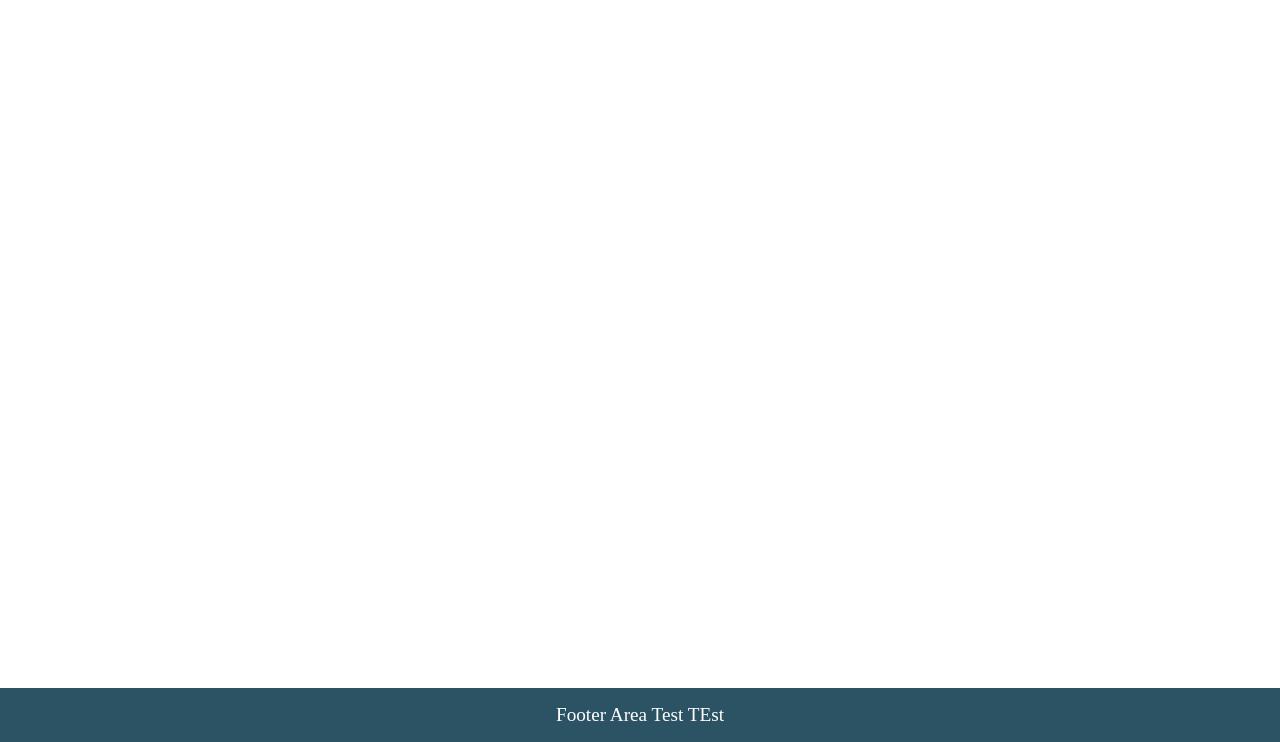
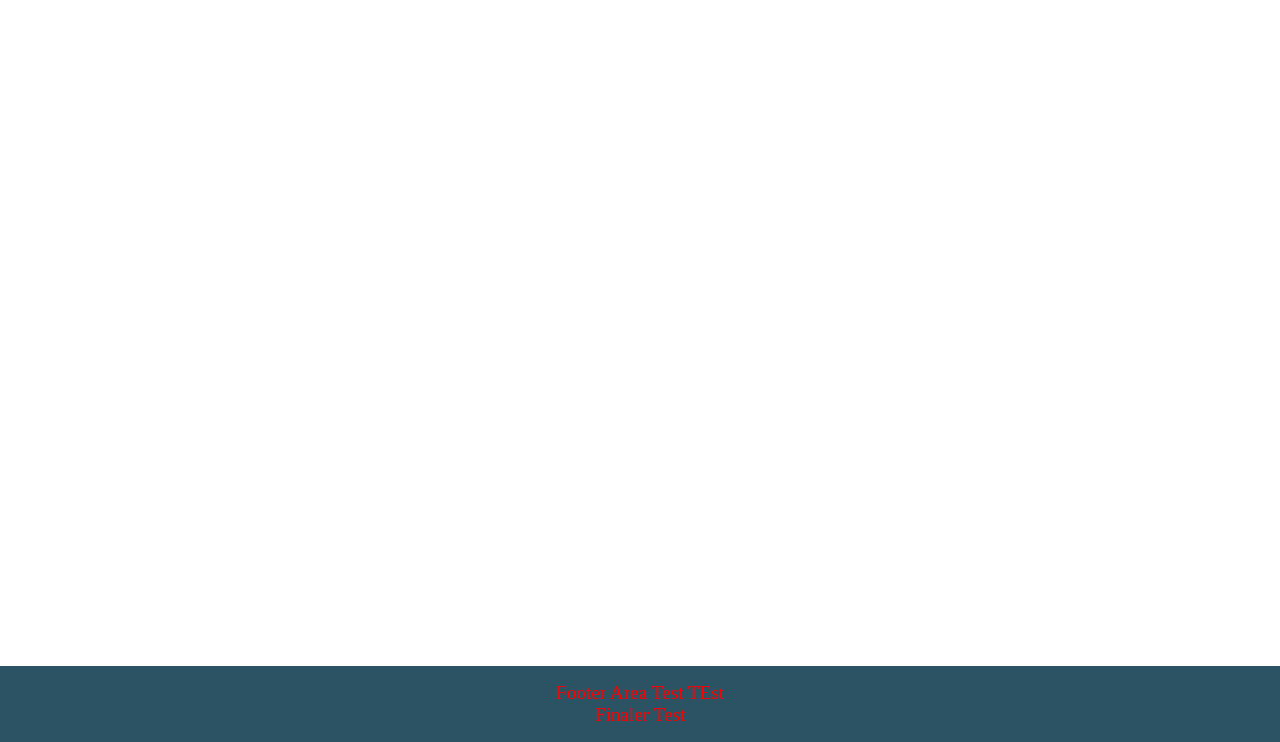
Before and after one commit to ffb92/pb-final-project, a website: page index.html in a window 1280 px wide. Shown: the part 58-800 px from the top of the page. Drawn offline with Linux system fonts and the light colour scheme.

Commit message:
mergetest

```diff
--- a/index.html
+++ b/index.html
@@ -4,10 +4,13 @@
     <meta charset="UTF-8" />
     <meta name="viewport" content="width=device-width, initial-scale=1.0" />
     <title>Document</title>
-    <link rel="stylesheet" href="/styles/main.css">
-</head>
-<body>
-    <h1 style="background-color: red;">Das ist ein Test</h1>
-    <footer>Footer Area Test TEst</footer>
-</body>
+    <link rel="stylesheet" href="/styles/main.css" />
+  </head>
+  <body>
+    <h1 style="background-color: red">Das ist ein Test</h1>
+    <footer>
+      Footer Area Test TEst
+      <p>Finaler Test</p>
+    </footer>
+  </body>
 </html>
--- a/scss/styles.scss
+++ b/scss/styles.scss
@@ -10,7 +10,7 @@ h1 {
 
 footer {
   background-color: $gcolor-3;
-  color: #fff;
+  color: #ff0000;
   padding: 1rem;
   text-align: center;
   font-size: 1.2rem;
```
Also changed, not shown: styles/main.css.
